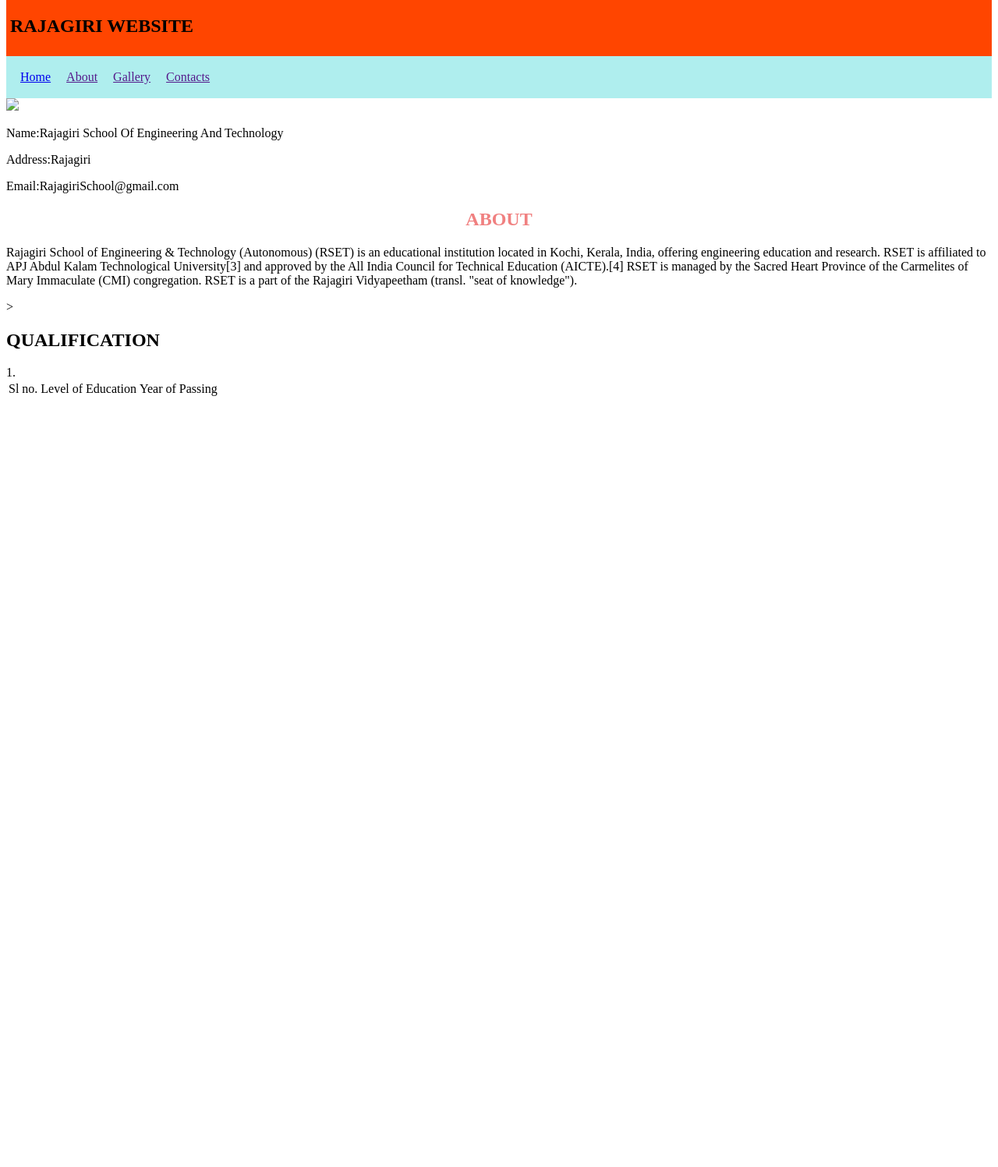
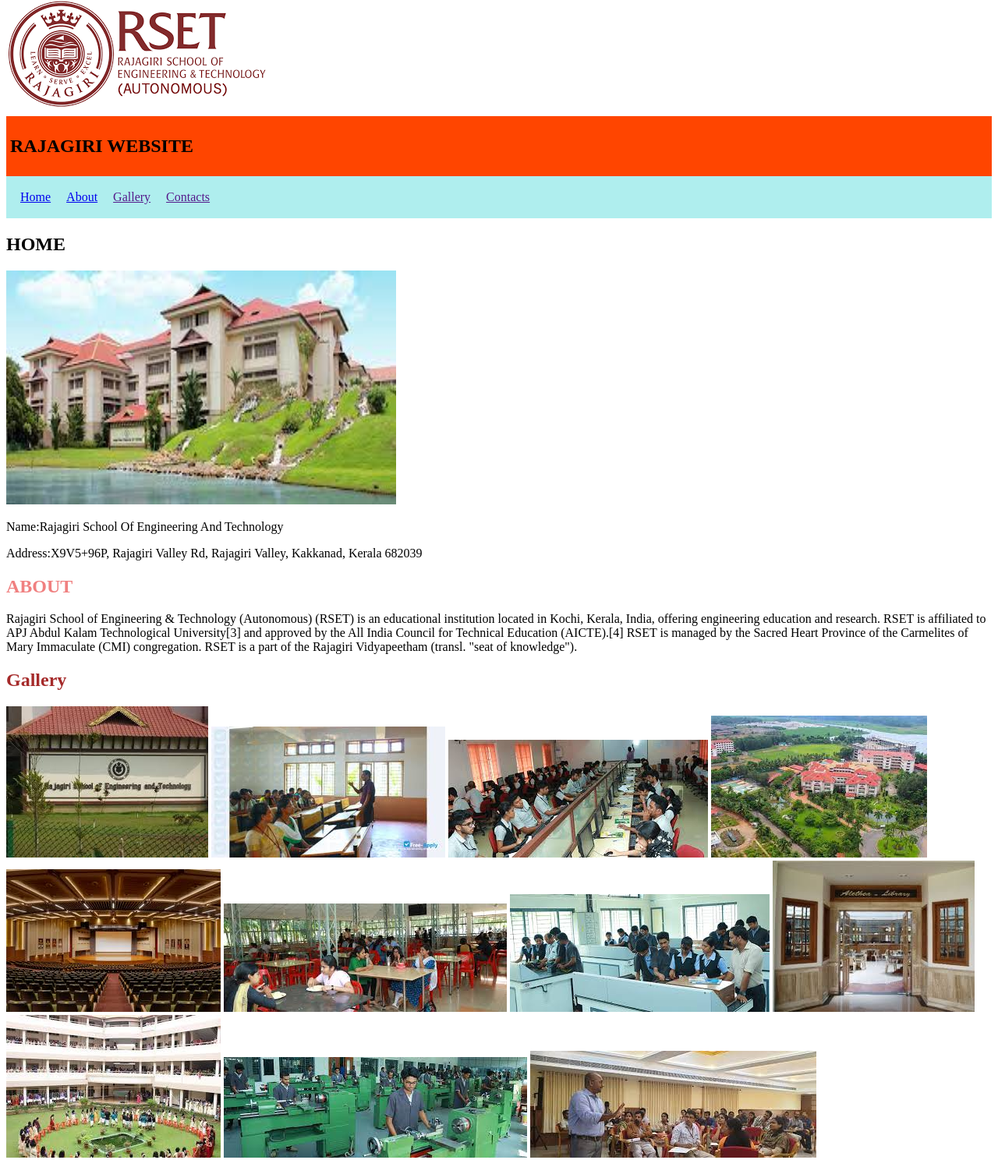
Before and after one commit to MeenakshiSaji/MeenakshiSaji.github.io, a plain HTML site: page website.html in a window 1280 px wide. Shown: the part 13-1510 px from the top of the page at 78% size. Before the commit the page ends 800 px from the top, so only its background shows below. Drawn offline with Linux system fonts and the light colour scheme.

Commit message:
complete

```diff
--- a/website.html
+++ b/website.html
@@ -17,8 +17,11 @@
         }
         .alg
         {
-        text-align:center;
         color:lightcoral;
+        }
+        .gly
+        {
+        color:brown;
         }
         .flx
         {
@@ -27,36 +30,41 @@
     </style>
 <body>
     <section>
+    <img src="images.png">
     <div class="hd">
         <h1>RAJAGIRI WEBSITE</h1>
     </div>
     <div class="divstyle">
        <div class="flx"><a href="#home">Home</a></div>
-       <div class="flx"><a href="">About</a></div>
+       <div class="flx"><a href="#abt">About</a></div>
        <div class="flx"><a href="">Gallery</a></div>
        <div class="flx"><a href="">Contacts</a></div>
     </div>
     <div>
         <div id="home">
-            <img src="download.jpeg">
+            <h2>HOME</h2>
+            <img src="rajagiri.jpeg" width="500" height="300">
             <p>Name:Rajagiri School Of Engineering And Technology</p>
-            <p>Address:Rajagiri</p>
-            <p>Email:RajagiriSchool@gmail.com</p>
+            <p>Address:X9V5+96P, Rajagiri Valley Rd, Rajagiri Valley, Kakkanad, Kerala 682039</p>
+        </div>
+        <div id="abt">
             <h2 class="alg">ABOUT</h2>
             <p>Rajagiri School of Engineering & Technology (Autonomous) (RSET) is an educational institution located in Kochi, Kerala, India, offering engineering education and research. RSET is affiliated to APJ Abdul Kalam Technological University[3] and approved by the All India Council for Technical Education (AICTE).[4]
-                RSET is managed by the Sacred Heart Province of the Carmelites of Mary Immaculate (CMI) congregation. RSET is a part of the Rajagiri Vidyapeetham (transl. "seat of knowledge"). </p>>
-            <table>
-                <thead>
-                <h2>QUALIFICATION</h2>
-                <tr>
-                <td>Sl no.</td>
-                <td>Level of Education</td>
-                <td>Year of Passing</td>
-                </tr>
-                </thead>
-                     <tbody>
-                        <tr>1.</tr>
-
+                RSET is managed by the Sacred Heart Province of the Carmelites of Mary Immaculate (CMI) congregation. RSET is a part of the Rajagiri Vidyapeetham (transl. "seat of knowledge"). </p>
+        </div>
+        <div>
+            <h2 class="gly">Gallery</h2>
+            <img src="images.jpeg">
+            <img src="raja.jpeg">
+            <img src="rajahill.jpeg">
+            <img src="download.jpeg">
+            <img src="audi.jpeg">
+            <img src="cant.jpeg">
+            <img src="mech.jpeg">
+            <img src="lib.jpeg">
+            <img src="main.jpeg">
+            <img src="mechanic.jpeg">
+            <img src="conf.jpeg">
         </div>
     </div>
     </section>
```
Also changed, not shown: Untitled.jpeg (added), audi.jpeg (added), cant.jpeg (added), conf.jpeg (added), download.jpeg (added), images.jpeg (added), images.png (added), lib.jpeg (added), main.jpeg (added), mech.jpeg (added), mechanic.jpeg (added), raja.jpeg (added), rajagiri.jpeg (added), rajahill.jpeg (added).
